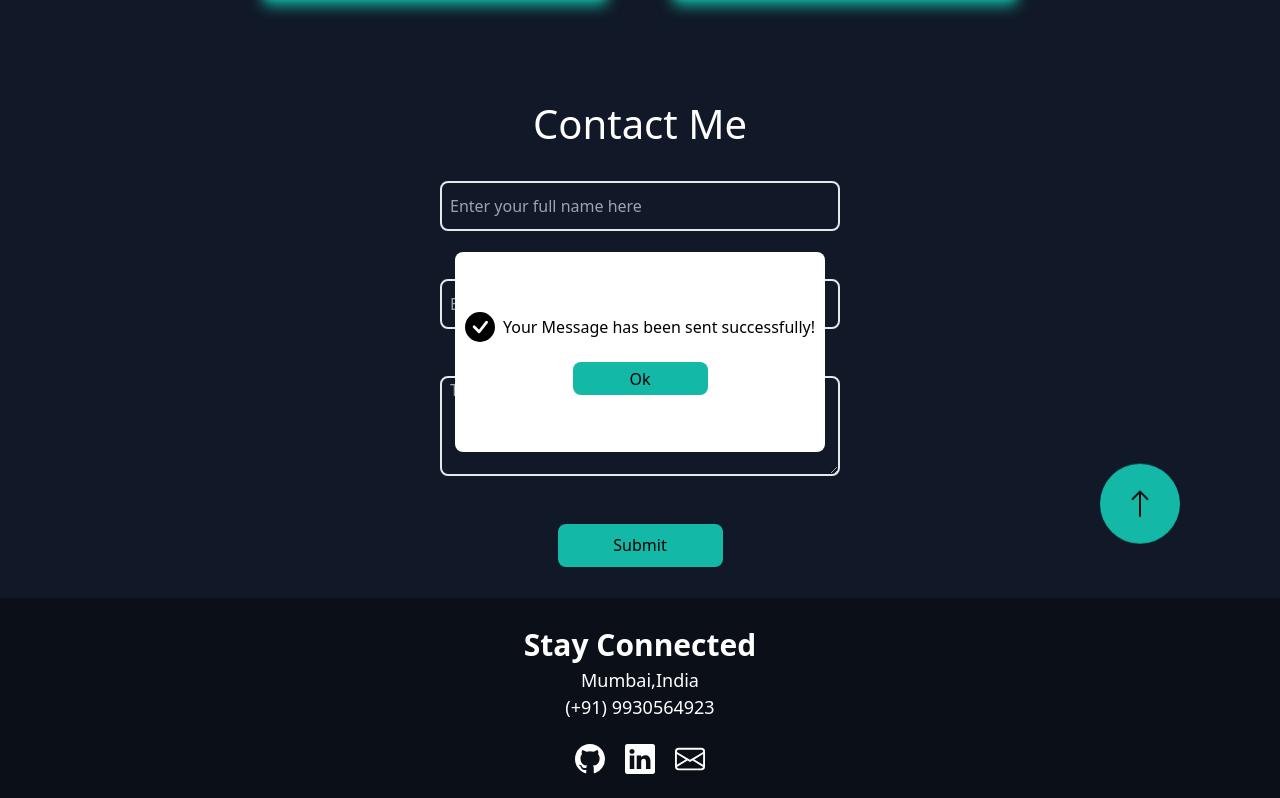
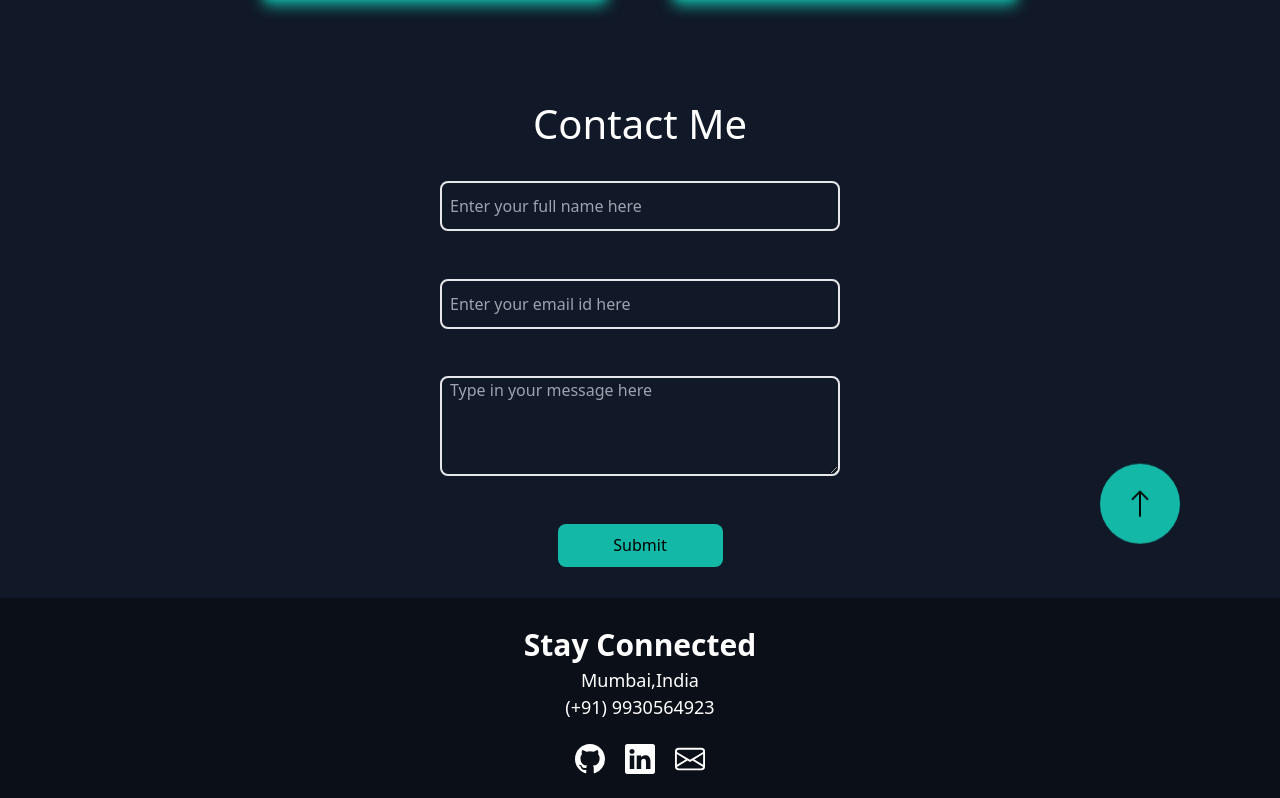
Before and after one commit to ShrutiAngane/Developer-Portfolio, a React (Create React App) app: page / in a window 1280 px wide. Shown: the part 3198-3996 px from the top of the page. Built offline with nearby package versions, Linux system fonts and the light colour scheme.

Commit message:
changed alert message

```diff
--- a/src/components/Contact.js
+++ b/src/components/Contact.js
@@ -7,7 +7,7 @@ const Contact = (props) => {
     const[name,setname]=useState('')
     const[email,setmail]=useState('')
     const[message,setmessage]=useState('')
-    const[alert,setalert]=useState(true)
+    const[alert,setalert]=useState(false)
 
     function change_name(e){
       setname(e.target.value)
```
